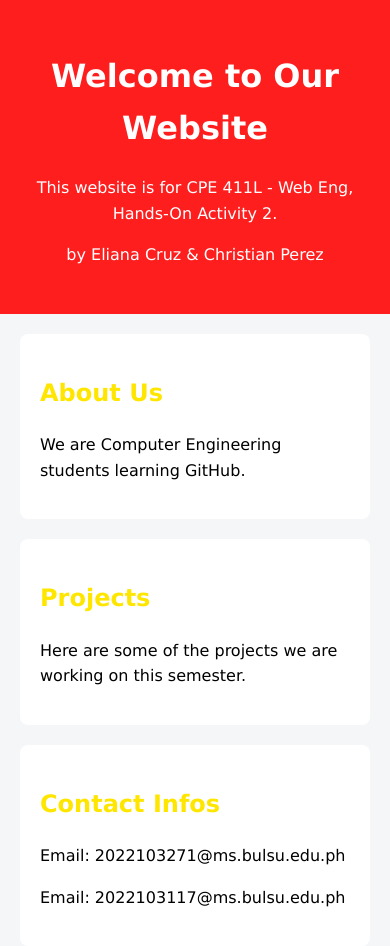
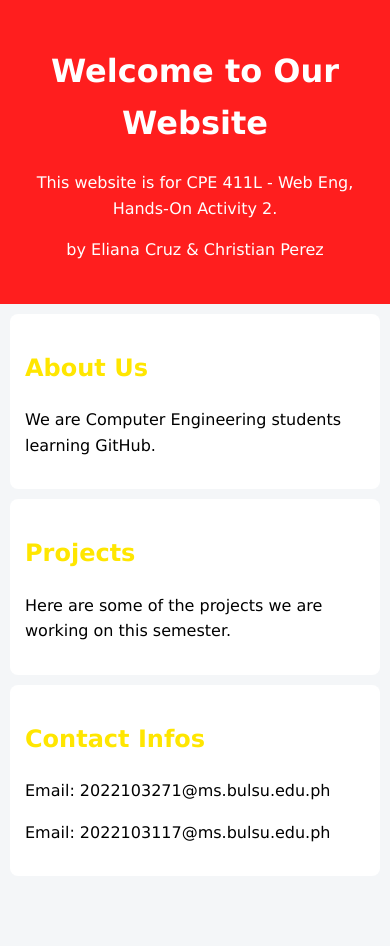
Before and after one commit to ischanz/cpe411l-pair-website, a plain HTML site: page index.html in a window 390 px wide. After the commit the page ends 886 px from the top, so only its background shows below. Drawn offline with Linux system fonts and the light colour scheme.

Commit message:
Try to add mobile responsiveness

```diff
--- a/style.css
+++ b/style.css
@@ -28,3 +28,15 @@ section {
 h2 {
   color: #ffe600;
 }
+
+/* Mobile responsiveness */
+@media (max-width: 600px) {
+  header {
+    padding: 25px 15px;
+  }
+
+  section {
+    margin: 10px;
+    padding: 15px;
+  }
+}
```
